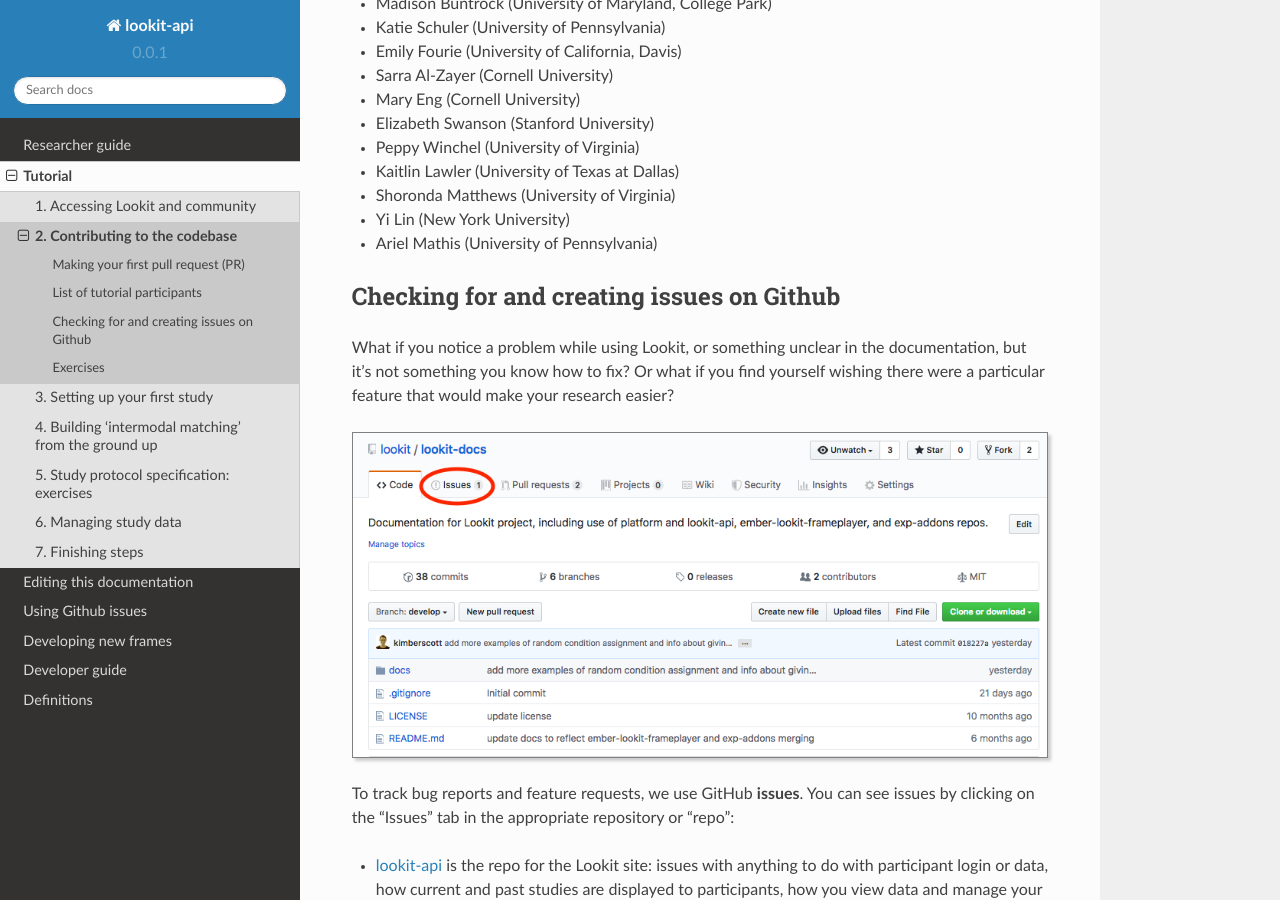
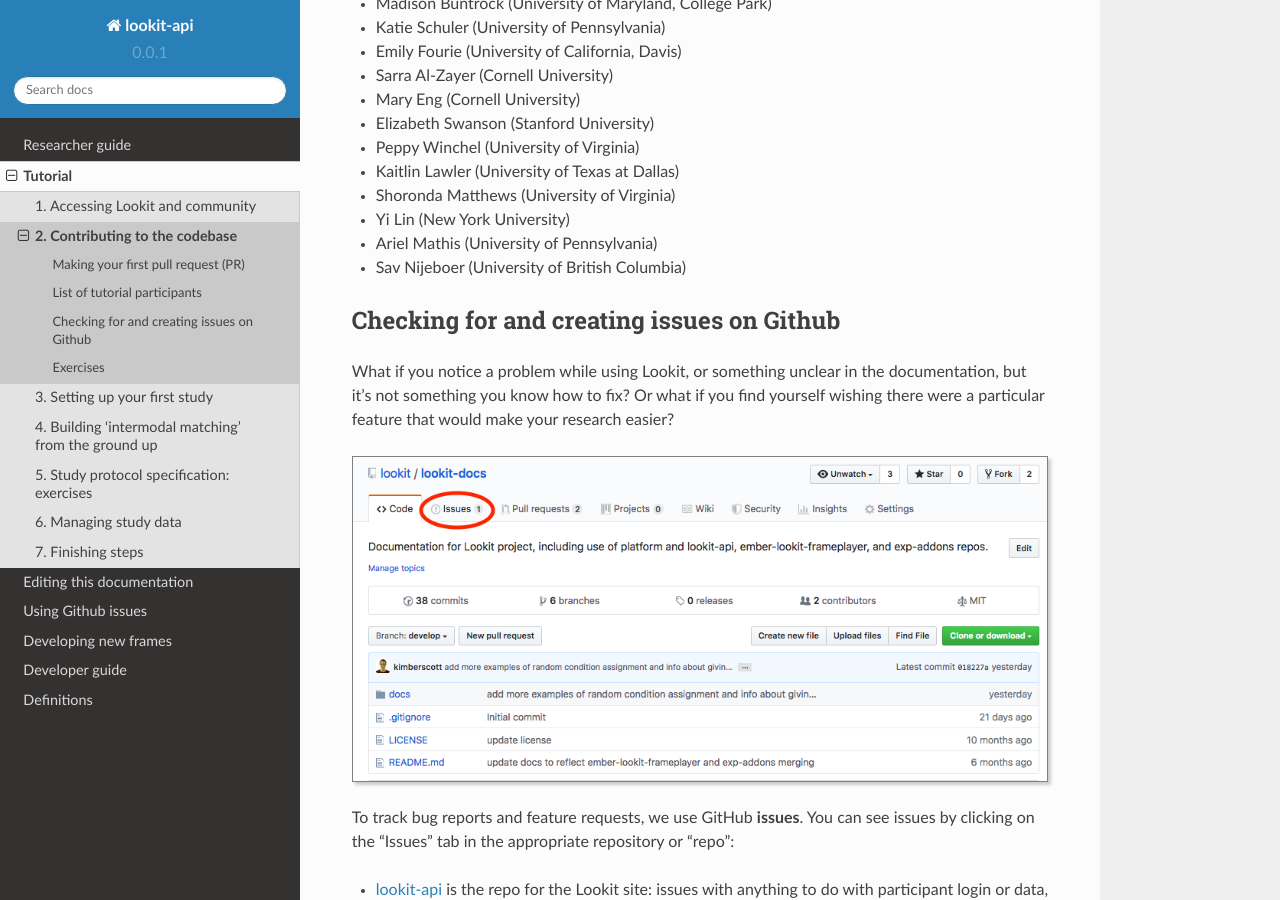
Before and after one commit to lookit/lookit-docs, a Sphinx documentation site: the page built from docs/source/tutorial-contributing.rst, in a window 1280 px wide and 900 px high, scrolled down 6033 px. Built offline with Sphinx 7.4.7 and the Read the Docs theme 2.0.0, drawn with Linux system fonts in a browser that asks for light colours.

Commit message:
Add me to tutorial participant list

```diff
--- a/docs/source/tutorial-contributing.rst
+++ b/docs/source/tutorial-contributing.rst
@@ -156,6 +156,7 @@
 - Shoronda Matthews (University of Virginia)
 - Yi Lin (New York University)
 - Ariel Mathis  (University of Pennsylvania)
+- Sav Nijeboer (University of British Columbia)
 
 .. _Github issues overview:
 
```
